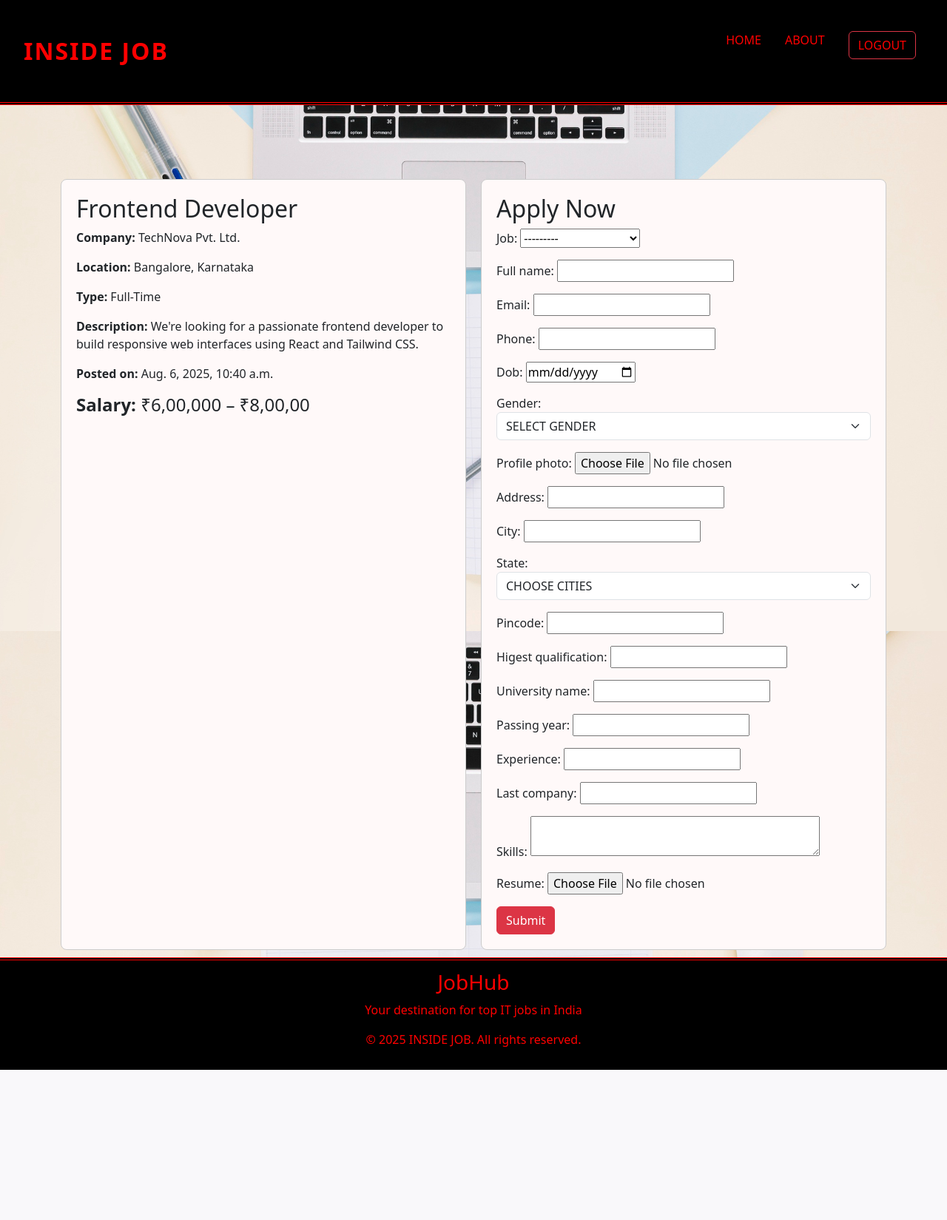
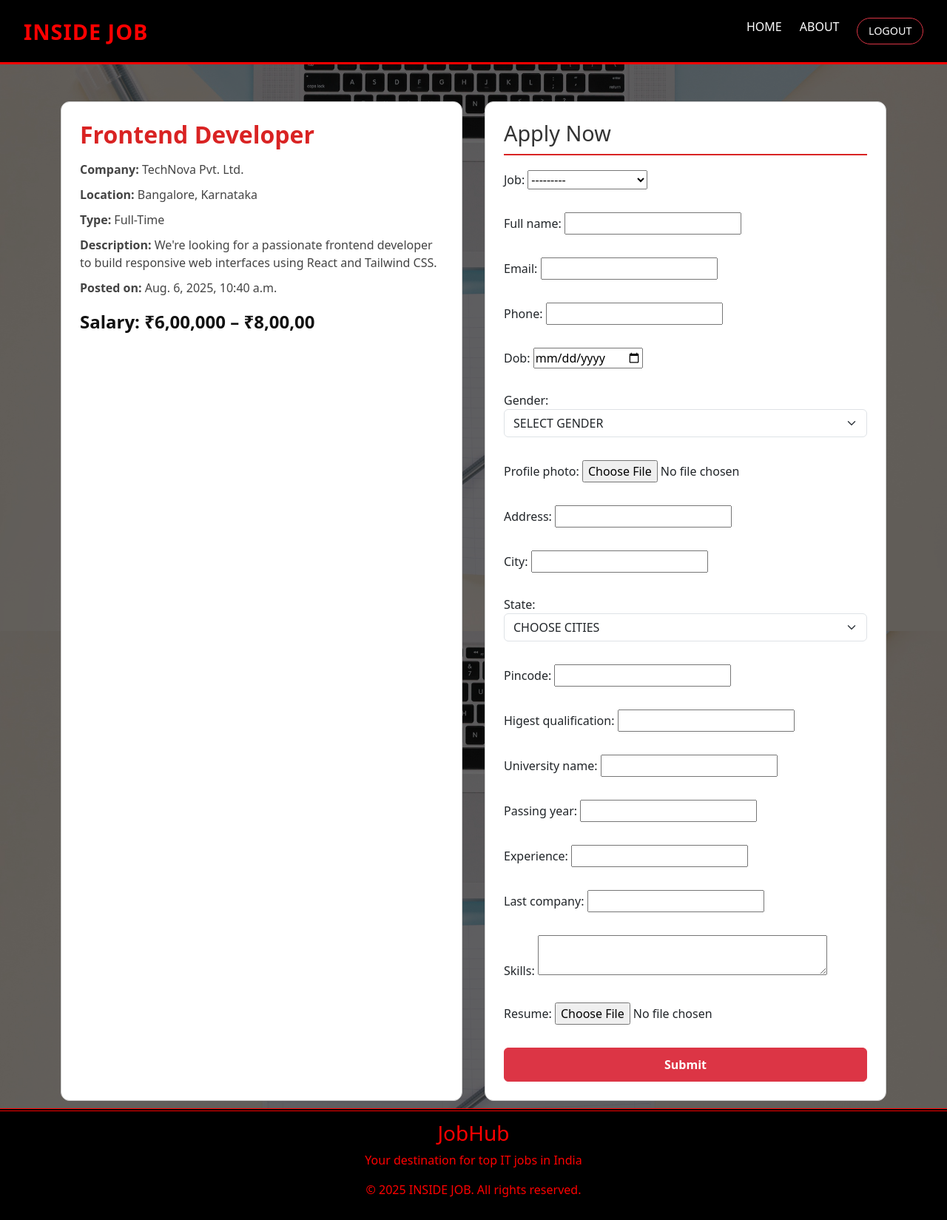
Before and after one commit to xoaniket/xoaniket1, a Django app: page /job/1/ in a window 1280 px wide. Shown: the whole page at 74% size. Before the commit the page ends 1446 px from the top, so only its background shows below. Run offline with Django 5.2, Linux system fonts and the light colour scheme; a user stored in the database is signed in; data comes from the database, SQL or seed files in the repository.

Commit message:
Updated modified files

```diff
--- a/JOBFORM/templates/job_detail.html
+++ b/JOBFORM/templates/job_detail.html
@@ -6,19 +6,61 @@
     .job-container {
         display: flex;
         flex-wrap: wrap;
-        gap: 20px;
-        margin-top: 100px;
+        gap: 30px;
+        margin-top: 50px;
     }
 
     .column1,
     .column2 {
         flex: 1 1 48%;
-        padding: 20px;
+        padding: 25px;
         border: 1px solid #ccc;
-        border-radius: 8px;
-        background-color: rgb(255, 249, 249);
+        border-radius: 12px;
+         background: #fff;
 
     }
+
+    /* Job Details Styling */
+.column1 h2 {
+    font-size: 2rem;
+    font-weight: 700;
+    color: #d92323; /* red accent */
+    margin-bottom: 15px;
+}
+
+.column1 p {
+    font-size: 1rem;
+    margin-bottom: 10px;
+    color: #444;
+}
+
+/* Salary emphasis */
+.column1 h4 {
+    margin-top: 20px;
+    color: #111;
+    font-weight: bold;
+}
+
+/* Apply Form Styling */
+.column2 h2 {
+    font-size: 1.8rem;
+    margin-bottom: 20px;
+    color: #333;
+    border-bottom: 2px solid #d92323;
+    padding-bottom: 10px;
+}
+
+.column2 form {
+    display: flex;
+    flex-direction: column;
+    gap: 15px;
+}
+
+.column2 button {
+
+    padding: 10px 20px;
+    font-weight: 600;
+}
 
 
 </style>
--- a/JOBFORM/templates/master.html
+++ b/JOBFORM/templates/master.html
@@ -17,54 +17,67 @@
 <style>
    header {
     display: flex;
-
-        padding: 1.5rem 2rem;
-        background-color: rgb(245, 237, 237);
+    justify-content: space-between;
+    align-items: center;
+    padding: 1rem 2rem;
+    background-color: black;
+    border-bottom: 3px solid red;
     position: sticky;
     top: 0;
     z-index: 1000;
-        background-color: black;
-        display: flex;
-        justify-content: space-between;
-        align-items: center;
-        border-bottom: 4px double red;
 }
 
-    .logo{
-        color: whitesmoke;
-        letter-spacing: 2px;
-        font-weight: bold;
+.logo {
     color: red;
-        font-size: 2rem;
+    font-weight: 700;
+    font-size: 1.8rem;
+    letter-spacing: 1px;
 }
 
-    .job-head nav ul{
+.job-head nav ul {
     list-style: none;
     display: flex;
-        gap: 2rem;
+    gap: 1.5rem;
+    margin: 0;
+    padding: 0;
 }
 
-    .job-head nav a{
+.job-head nav a {
     text-decoration: none;
+    font-weight: 500;
+    color: white;
+    transition: color 0.3s ease;
+}
+
+.job-head nav a:hover {
     color: red;
 }
-    .job-head nav{
-        display: flex;
-        justify-content: space-between;
-        align-items: center;
-        padding: 10px;
+.job-head nav .btn:hover{
+    color: black;
+}
 
+/* Make logout consistent */
+.job-head nav .btn {
+    padding: 0.4rem 0.9rem;
+    border-radius: 20px;
+    font-size: 0.9rem;
 }
 
 
 
 
+
     body {
-        background-image: url("{% static 'images/bg_job.jpg' %}");
+        background: linear-gradient(rgba(0,0,0,0.6), rgba(0,0,0,0.6)),
+                url("{% static 'images/bg_job.jpg' %}");
          background-size: cover;
             background-position: center;
             background-repeat: no-repeat;
-            background-attachment: fixed;}
+            background-attachment: fixed;
+
+
+        }
+
     footer {
        text-align: center;
        border-top: 4px double red;
```
Also changed, not shown: JOBFORM/templates/job_list.html (+11 -7 lines). Lines whose indentation alone changed are shown as unchanged.
